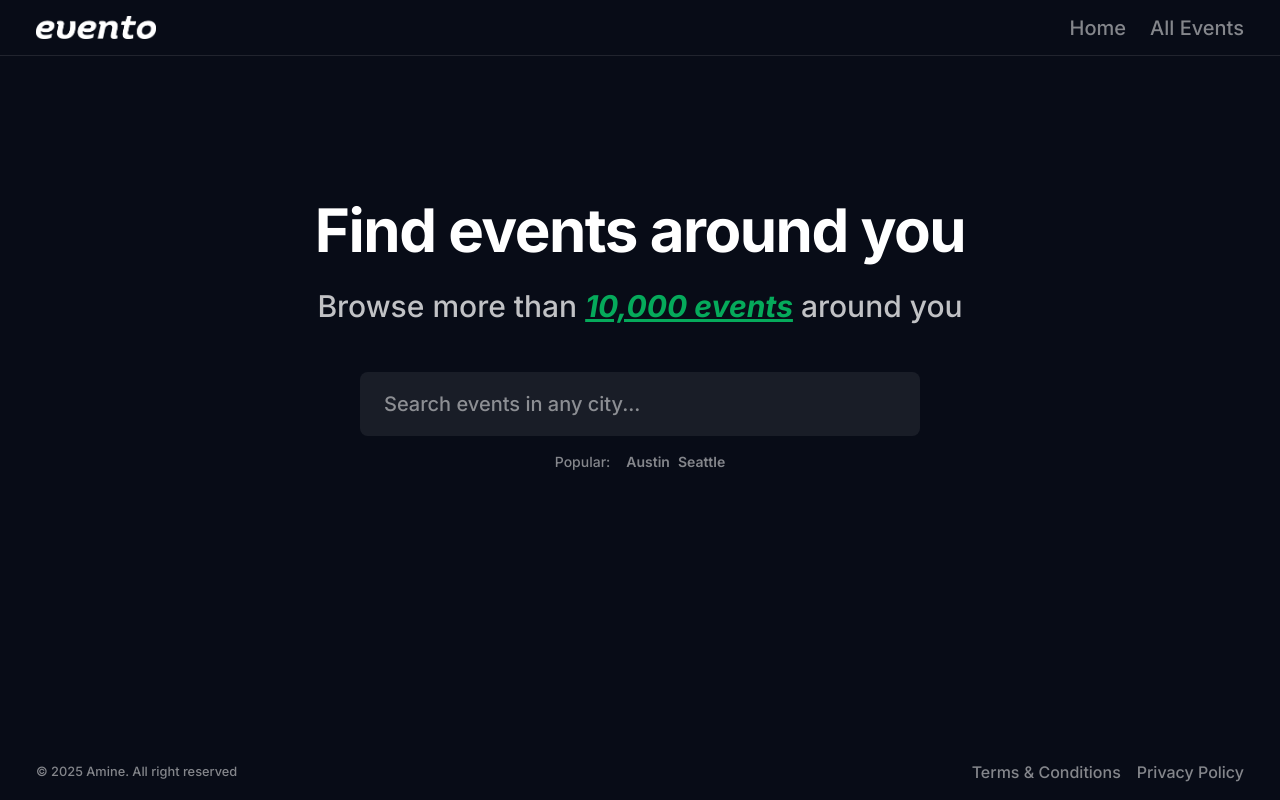
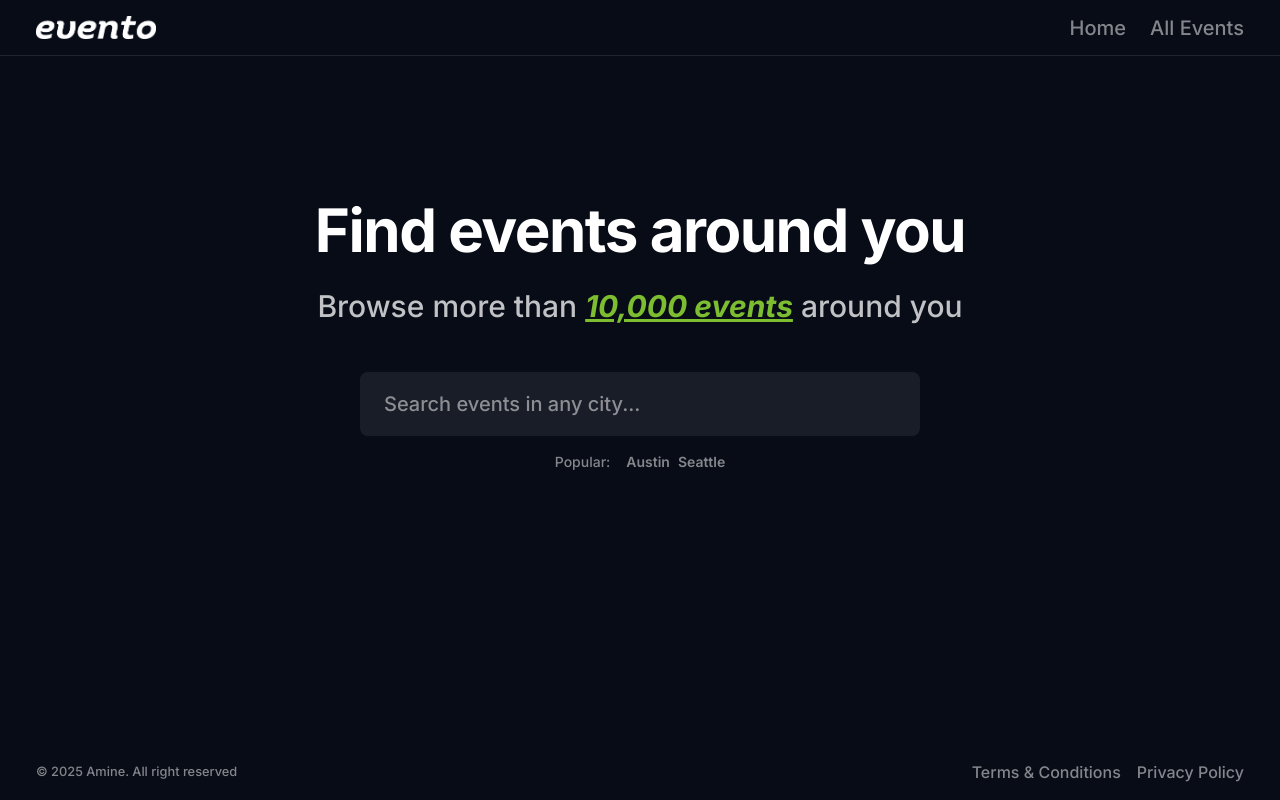
Before and after one commit to aminetiouk/evento, a Next.js app: page / in a window 1280 px wide. Built offline with nearby package versions, Linux system fonts and the light colour scheme.

Commit message:
refactor(home): replace hardcoded green with accent color variable

```diff
--- a/src/app/page.tsx
+++ b/src/app/page.tsx
@@ -28,7 +28,7 @@ export default function Home() {
         Browse more than{" "}
         <span
           className="
-            font-bold text-green-400
+            font-bold text-accent
             italic underline
           "
         >
@@ -52,7 +52,7 @@ export default function Home() {
             text-xl
             bg-white/[7%]
             rounded-lg
-            outline-none ring-green-400/50 focus:bg-white/10 focus:ring-2
+            outline-none ring-accent/50 focus:bg-white/10 focus:ring-2
           "
         />
       </form>
```
